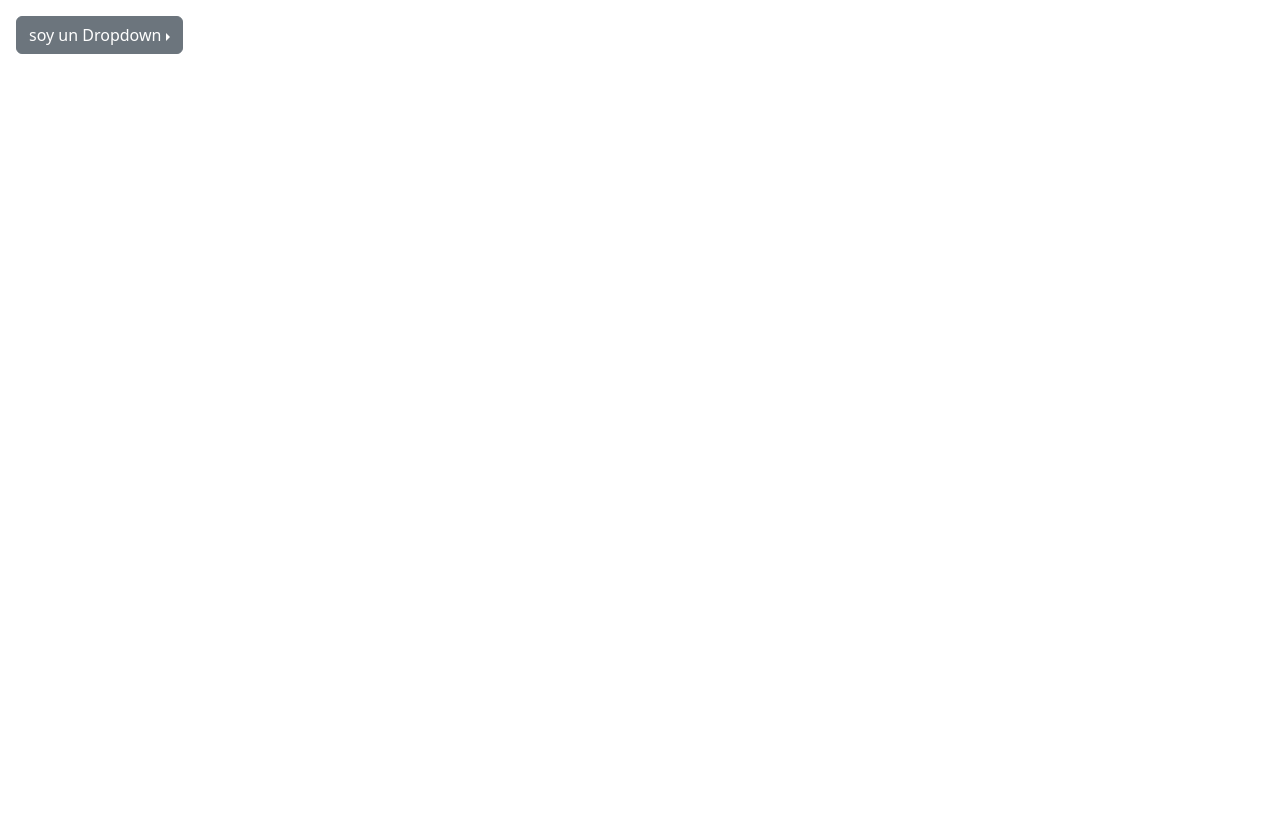
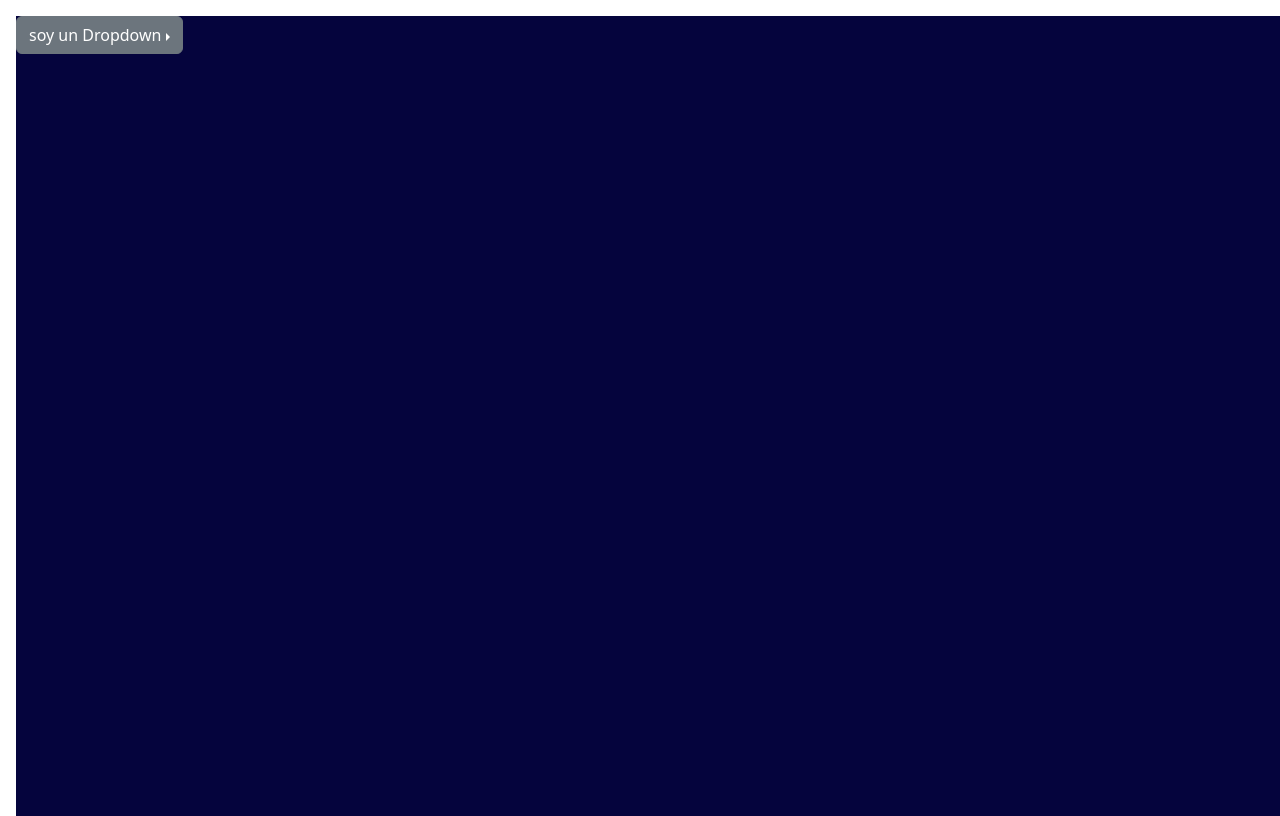
Before and after one commit to Roman02082006/limpieza-aulas, a React (Create React App) app: page / in a window 1280 px wide. Built offline with nearby package versions, Linux system fonts and the light colour scheme.

Commit message:
Agregando archivo jsx y modificando los archivos

```diff
--- a/src/App.css
+++ b/src/App.css
@@ -1,38 +1,20 @@
-.App {
-  text-align: center;
+.App-header {
+
+  background-color:#05043d;
+
 }
 
-.App-logo {
-  height: 40vmin;
-  pointer-events: none;
+.App {
+  height: 100%;
+  background-color: #05043d;
+  width: 100%;
 }
-
-@media (prefers-reduced-motion: no-preference) {
-  .App-logo {
-    animation: App-logo-spin infinite 20s linear;
-  }
+.fullscreen {
+  width: 100%;
+  height: 100%;
+  background-color: rgb(2, 2, 146);
 }
-
-.App-header {
-  background-color: #282c34;
-  min-height: 100vh;
-  display: flex;
-  flex-direction: column;
-  align-items: center;
-  justify-content: center;
-  font-size: calc(10px + 2vmin);
-  color: white;
+*{margin: 0;
+  padding: 0;
+  box-sizing: border-box;
 }
-
-.App-link {
-  color: #61dafb;
-}
-
-@keyframes App-logo-spin {
-  from {
-    transform: rotate(0deg);
-  }
-  to {
-    transform: rotate(360deg);
-  }
-}
--- a/src/App.js
+++ b/src/App.js
@@ -27,6 +27,7 @@ function App() {
     </Dropdown>
     </div>
   );
+
 }
 
 export default App;
```
Also changed, not shown: src/App.jsx (added, +10 -0 lines).
